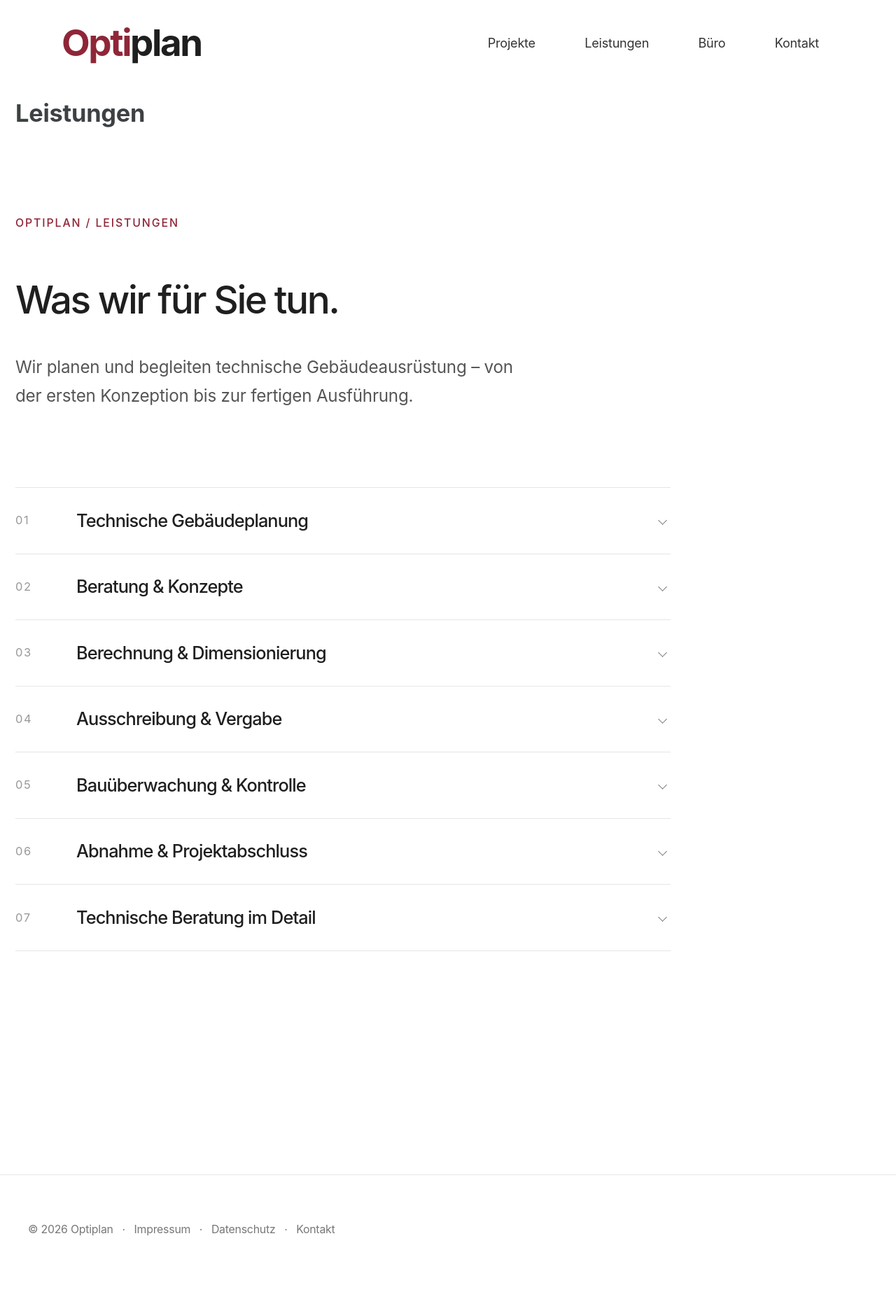
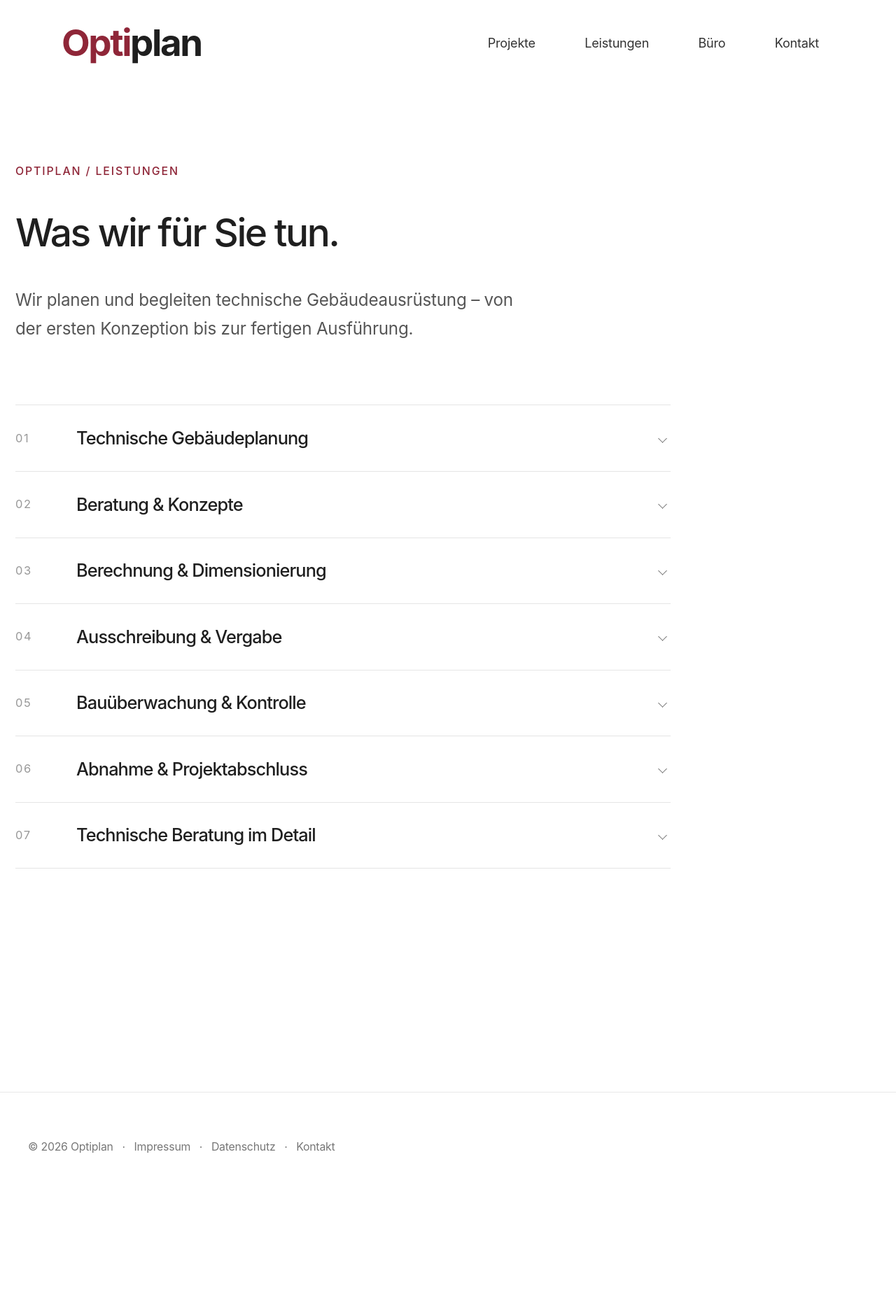
Before and after one commit to gryphiusodenhobler/www.optiplan.at, a Jekyll site: the page built from leistungen.md, in a window 1280 px wide. Shown: the whole page at 70% size. Built offline with Jekyll 4.4.1, drawn with Linux system fonts in a browser that asks for light colours; cached includes are drawn as plain includes; after the commit the page ends 1739 px from its top, so only the background shows below that.

Commit message:
Update optiplan.scss

```diff
--- a/_sass/optiplan.scss
+++ b/_sass/optiplan.scss
@@ -780,3 +780,14 @@ body {
 .services-accordion {
   width: 100%;
 }
+.page:has(.services-page) .page__title {
+  display: none;
+}
+.services-intro {
+  padding-top: 2rem;
+  padding-bottom: 4rem;
+}
+
+.services-intro .services-kicker {
+  margin-bottom: 2rem;
+}
```
